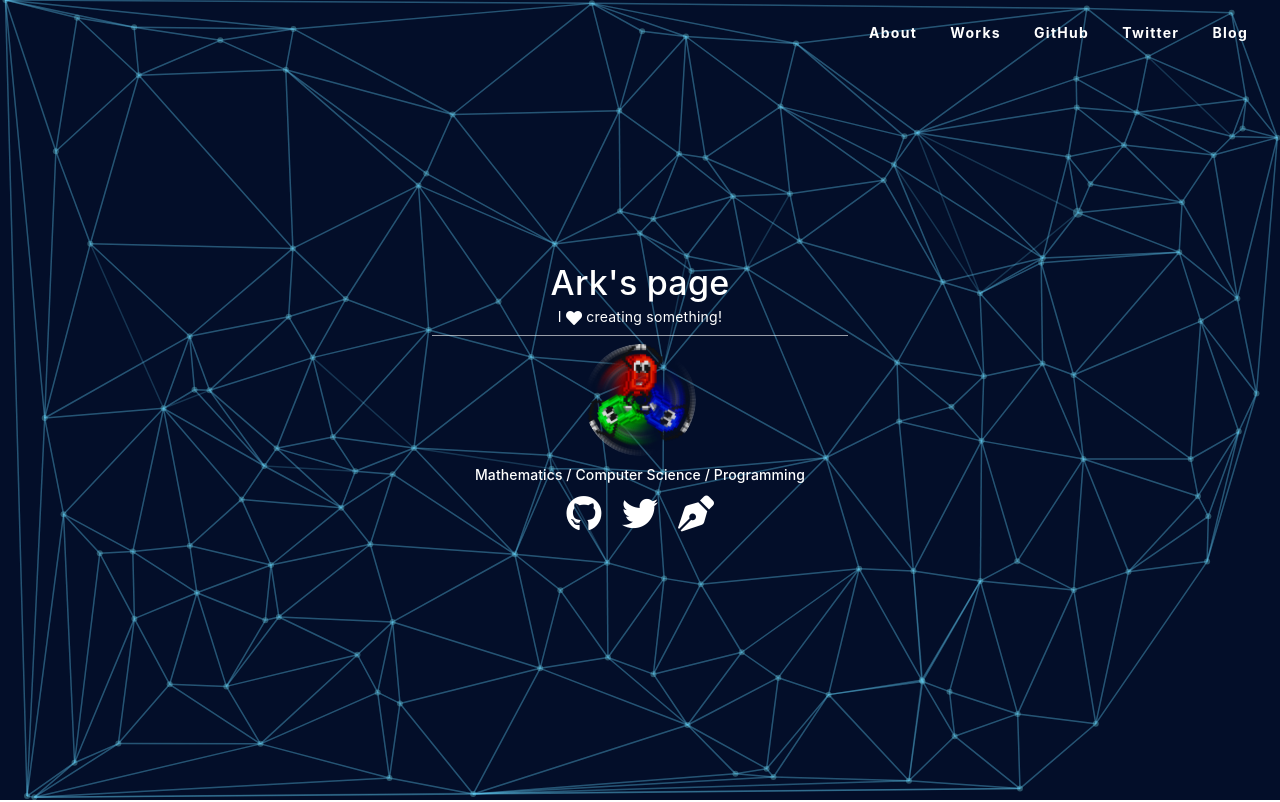
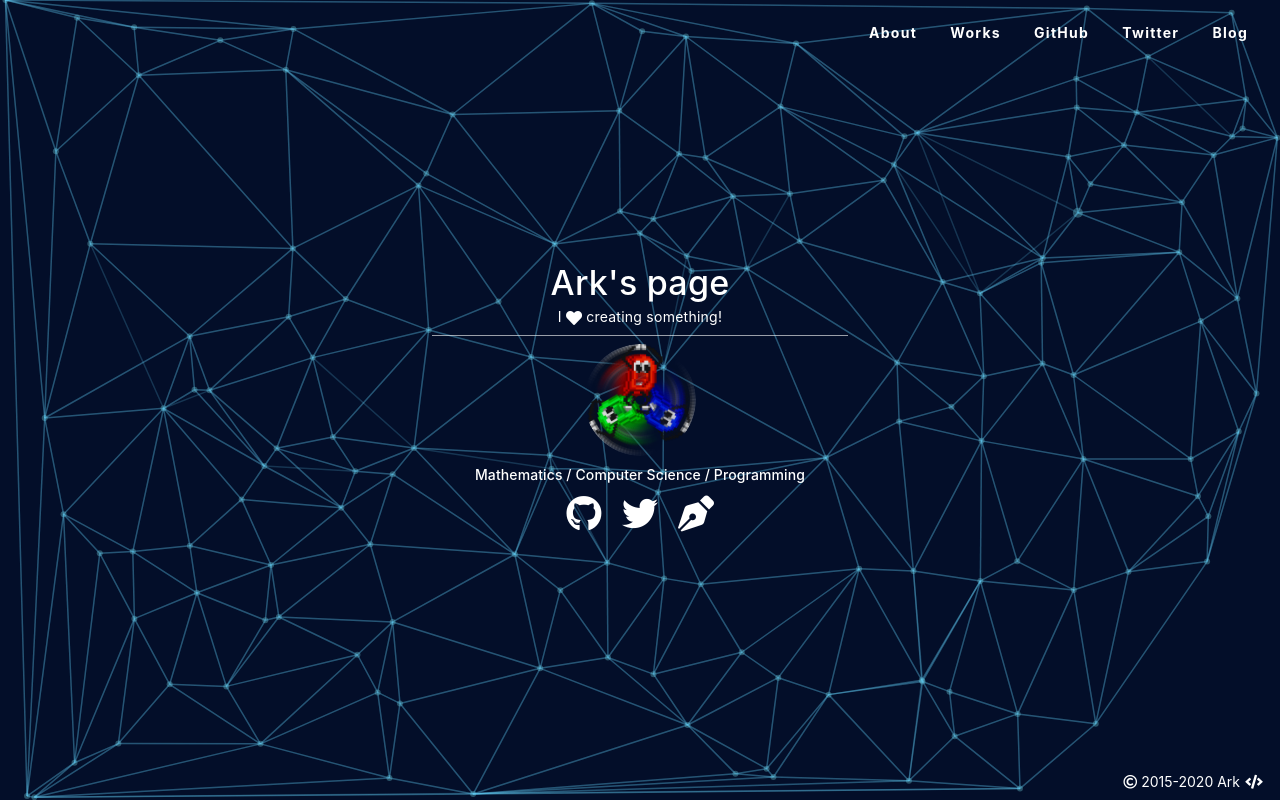
Before and after one commit to arkark/portfolio, a Vue app: page / in a window 1280 px wide. Shown: the top 802 px of the page. Built offline with nearby package versions, Linux system fonts and the light colour scheme; a web font is replaced by a local one.

Commit message:
Add copyright

```diff
--- a/src/App.vue
+++ b/src/App.vue
@@ -11,14 +11,14 @@
         </v-card>
       </v-row>
     </v-container>
-    <scroller-to-top></scroller-to-top>
+    <app-footer></app-footer>
   </v-app>
 </template>
 
 <script>
-import Background from "@/components/Background.vue";
-import ToolBar from "@/components/ToolBar.vue";
-import ScrollerToTop from "@/components/ScrollerToTop.vue";
+import Background from "@/components/global/Background.vue";
+import ToolBar from "@/components/global/ToolBar.vue";
+import AppFooter from "@/components/global/AppFooter.vue";
 import Top from "@/components/top/Top.vue";
 import About from "@/components/about/About.vue";
 import Work from "@/components/work/Work.vue";
@@ -28,7 +28,7 @@ export default {
   components: {
     Background,
     ToolBar,
-    ScrollerToTop,
+    AppFooter,
     Top,
     About,
     Work
--- /dev/null
+++ b/src/components/global/AppFooter.vue
@@ -0,0 +1,16 @@
+<template>
+  <v-footer absolute color="#fff0" class="py-2">
+    <div class="flex-grow-1"></div>
+    <scroller-to-top></scroller-to-top>
+  </v-footer>
+</template>
+
+<script>
+import ScrollerToTop from "@/components/global/ScrollerToTop.vue";
+
+export default {
+  components: {
+    ScrollerToTop
+  }
+};
+</script>
--- a/src/components/ScrollerToTop.vue
+++ b/src/components/global/ScrollerToTop.vue
@@ -1,10 +1,7 @@
 <template>
-  <v-footer padless absolute color="#fff0" class="py-2">
-    <div class="flex-grow-1"></div>
-    <v-btn class="mx-4" icon @click="gotoTop">
-      <v-icon>fas fa-chevron-up</v-icon>
-    </v-btn>
-  </v-footer>
+  <v-btn class="mx-4" icon @click="gotoTop">
+    <v-icon>fas fa-chevron-up</v-icon>
+  </v-btn>
 </template>
 
 <script>
@@ -28,5 +25,3 @@ export default {
   }
 };
 </script>
-
-<style scoped></style>
--- a/src/components/top/Top.vue
+++ b/src/components/top/Top.vue
@@ -41,11 +41,13 @@
         </v-row>
       </v-col>
     </v-container>
+    <top-footer></top-footer>
   </v-card>
 </template>
 
 <script>
 import ArkIcon from "@/components/top/ArkIcon.vue";
+import TopFooter from "@/components/top/TopFooter.vue";
 
 export default {
   data: function() {
@@ -75,7 +77,8 @@ export default {
     }
   },
   components: {
-    ArkIcon
+    ArkIcon,
+    TopFooter
   }
 };
 </script>
--- /dev/null
+++ b/src/components/top/TopFooter.vue
@@ -0,0 +1,37 @@
+<template>
+  <v-footer absolute color="#fff0" class="py-2" dark>
+    <div class="flex-grow-1"></div>
+    <v-icon dark :size="fontSize" class="mx-1">
+      far fa-copyright
+    </v-icon>
+    <span
+      :style="{
+        'font-size': fontSize
+      }"
+    >
+      2015-2020 Ark
+    </span>
+    <v-btn
+      v-if="!this.$vuetify.breakpoint.xsOnly"
+      href="https://github.com/arkark/arkark.github.io"
+      target="_blank"
+      rel="noopener noreferrer"
+      icon
+      text
+      x-small
+      class="ml-1"
+    >
+      <v-icon :size="fontSize">fas fa-code</v-icon>
+    </v-btn>
+  </v-footer>
+</template>
+
+<script>
+export default {
+  computed: {
+    fontSize: function() {
+      return this.$vuetify.breakpoint.xsOnly ? "0.6rem" : "0.875rem";
+    }
+  }
+};
+</script>
```
Also changed, not shown: src/components/global/Background.vue (renamed from src/components/Background.vue), src/components/global/ToolBar.vue (renamed from src/components/ToolBar.vue).
